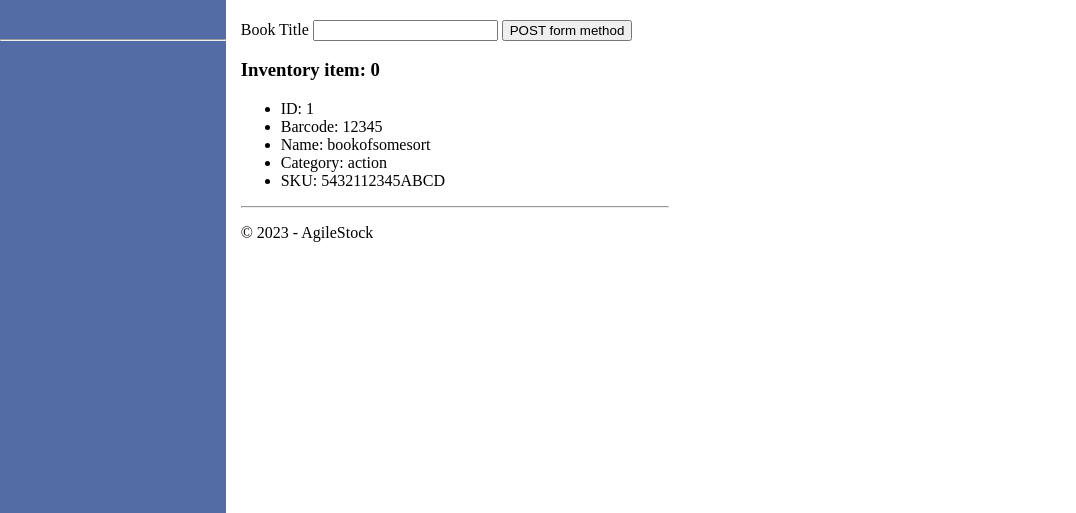
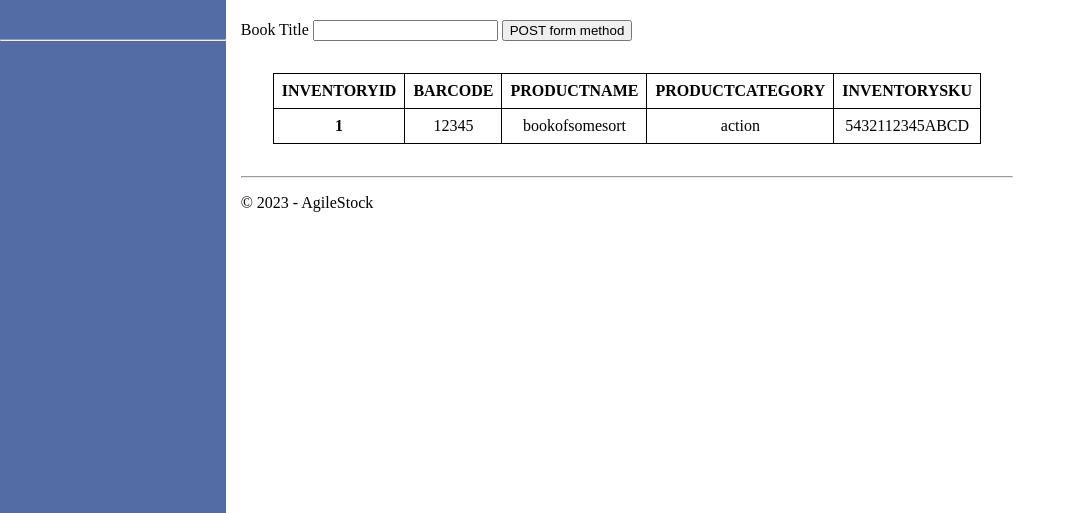
Before and after one commit to robhowe-A/AgileStock, a Flask app: page / in a window 1280 px wide. Shown: the part 287-800 px from the top of the page, without its empty margins (0-1076 px from the left). Run offline with Flask 3, Linux system fonts and the light colour scheme; data that the repository does not hold is empty.

Commit message:
inventory table

```diff
--- a/AgileStock/AgileStockWeb/database/__init__.py
+++ b/AgileStock/AgileStockWeb/database/__init__.py
@@ -85,18 +85,18 @@ class CreateDatabase(Database):
                 ''')
             logger.info(f"BOOK Inserted ===== Title: {title}")
         except Exception as e:
-            logger.error(f"Error with INSERT into table BOOK{e}")
+            logger.error(f"Error with INSERT into table BOOK: {e}")
 
     def fetch_fromAS_ITEM(self):
         try:
-            logger.info(f"Inserting 'AS_ITEM' =====")
+            logger.info(f"Selecting 'AS_ITEM' =====")
             result = self._runSQLfetchall(f'''
                 SELECT * FROM AS_ITEM
             ''')
             logger.info(f"AS_ITEM successful fetch!")
             return result
         except Exception as e:
-            logger.error(f"Error with INSERT into table AS_ITEM{e}")
+            logger.error(f"Error with SELECT for table AS_ITEM: {e}")
 
 
     #TODO: Create select statement to get a book from the database
@@ -121,4 +121,4 @@ class CreateDatabase(Database):
                 ''')
             logger.info(f"AS_ITEM Inserted ===== ITEM: {productName}")
         except Exception as e:
-            logger.error(f"Error with INSERT into table AS_ITEM{e}")
+            logger.error(f"Error with INSERT into table AS_ITEM: {e}")
--- a/AgileStock/AgileStockWeb/static/content/site.css
+++ b/AgileStock/AgileStockWeb/static/content/site.css
@@ -97,6 +97,22 @@ main {
         padding-left: 15px;
         padding-right: 15px;
     }
+
+    & table,
+    & th,
+    & td {
+        border: 1px solid;
+        border-collapse: collapse;
+    }
+
+    & table {
+        margin: 2rem;
+        text-align: center;
+    }
+
+    & th {
+        padding: .5rem;
+    }
 }
 
 /* Set padding to keep content from hitting the edges */
--- a/AgileStock/AgileStockWeb/templates/index.html
+++ b/AgileStock/AgileStockWeb/templates/index.html
@@ -26,16 +26,24 @@
             </form>
         </div>
         <div>
-            {% for i in result %}
-            <h3>Inventory item: {{loop.index0}}</h3>
-            <ul>
-                <li>ID: {{i.INVENTORYID}}</li>
-                <li>Barcode: {{i.BARCODE}}</li>
-                <li>Name: {{i.PRODUCTNAME}}</li>
-                <li>Category: {{i.PRODUCTCATEGORY}}</li>
-                <li>SKU: {{i.INVENTORYSKU}}</li>
-            </ul>
+            <table>
+                <thead>
+                    <th>INVENTORYID</th>
+                    <th>BARCODE</th>
+                    <th>PRODUCTNAME</th>
+                    <th>PRODUCTCATEGORY</th>
+                    <th>INVENTORYSKU</th>
+                </thead>
+            {% for item in result %}
+            <tr>
+                <th>{{item.INVENTORYID}}</th>
+                <td>{{item.BARCODE}}</td>
+                <td>{{item.PRODUCTNAME}}</td>
+                <td>{{item.PRODUCTCATEGORY}}</td>
+                <td>{{item.INVENTORYSKU}}</td>
+            </tr>
             {%endfor%}
+        </table>
         </div>
 
         {% block scripts %}{% endblock %}
--- a/AgileStock/AgileStockWeb/views.py
+++ b/AgileStock/AgileStockWeb/views.py
@@ -19,13 +19,14 @@ def home():
     # TODO: create code to get the book from database
     # TODO: create code to update book in the database
     AS_ITEMresult = db.fetch_fromAS_ITEM()
-    print(f"type: {type(AS_ITEMresult)}, length: {len(AS_ITEMresult)}")
     if request.method == 'POST':
         title = request.form['title']
         wolfBook.title = title
         return render_template('index.html',
                                title='Form',
                                testBookN = wolfBook,
+                               result = AS_ITEMresult,
+                                year=datetime.now().year,
                                )
     if request.method == 'GET':
         print(f"result: {AS_ITEMresult}")
--- a/AgileStock/app.py
+++ b/AgileStock/app.py
@@ -14,4 +14,4 @@ if __name__ == '__main__':
         # change the port number.
     except ValueError:
         PORT = 5555
-    app.run(HOST, PORT)
+    app.run(HOST, PORT, debug=False)
```
